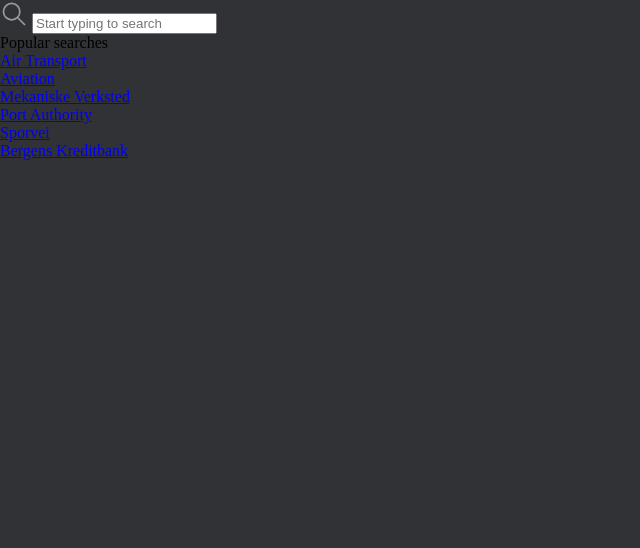
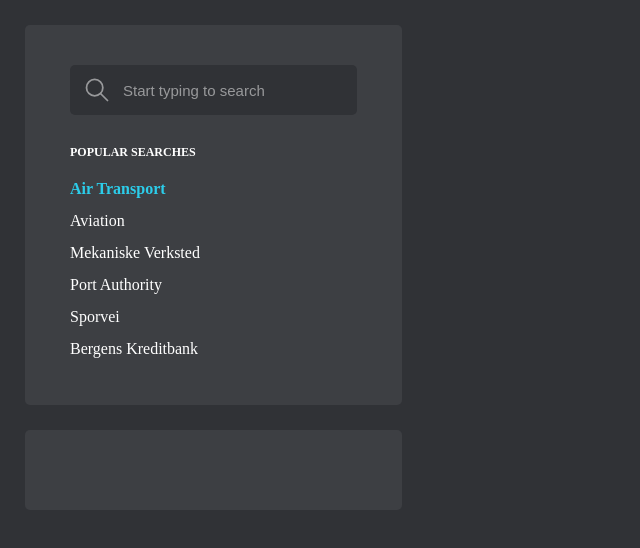
Before and after one commit to bahadirsofuoglu/design-to-code, a website: page src/index.html in a window 1280 px wide. Shown: the whole page, without its empty margins (0-640 px from the left). Drawn offline with nearby package versions, Linux system fonts and the light colour scheme; files that its build step writes are made by us from their sources; a web font is replaced by a local one.

Commit message:
-search-container component completed

```diff
--- a/src/index.html
+++ b/src/index.html
@@ -8,33 +8,45 @@
 </head>
 
 <body>
-  <div class="component--search">
+  <div style="width:377px; margin:25px">
+    <div class="component--search component--container">
       <form action="">
+        <div class="search-icon">
           <img src="img/Group.svg" alt="">
-      <input type="text" placeholder="Start typing to search" </form>
         </div>
+
+        <input type="text" placeholder="Start typing to search">
+      </form>
       <h6>Popular searches</h6>
       <ul>
-    <li>
+        <li class="active">
           <a href="#">Air Transport </a>
         </li>
         <li>
           <a href="#">Aviation </a>
         </li>
         <li>
-      <a href="#"> Mekaniske Verksted</a>
+          <a href="#">Mekaniske Verksted</a>
         </li>
         <li>
-      <a href="#"> Port Authority</a>
+          <a href="#">Port Authority</a>
         </li>
         <li>
           <a href="#">Sporvei </a>
         </li>
         <li>
-      <a href="#"> Bergens Kreditbank</a>
+          <a href="#">Bergens Kreditbank</a>
         </li>
 
       </ul>
+    </div>
+  </div>
+  <div style="width:377px; margin:25px">
+    <div class="component--search component--container">
+
+
+    </div>
+  </div>
 
   <script src="js/app.min.js"></script>
 
--- a/src/scss/main.scss
+++ b/src/scss/main.scss
@@ -5,3 +5,68 @@
   background: #303236;
   font-family: Muli;
 }
+
+input {
+  height: 50px;
+  width: 100%;
+  background: #303236;
+  border: none;
+  border-radius: 5px;
+  font-size: 15px;
+  color: #fff;
+  &:focus {
+    outline: 0;
+  }
+  &::placeholder {
+    color: rgba(#fff, 0.5);
+  }
+}
+
+.component--container {
+  background: #3d3f43;
+  border-radius: 5px;
+  padding: 40px 45px;
+  form {
+    margin-bottom: 30px;
+    position: relative;
+    .search-icon {
+      position: absolute;
+      top: 0;
+      left: 0;
+      width: 53px;
+      height: 50px;
+      display: flex;
+      align-items: center;
+      justify-content: center;
+    }
+    input {
+      padding-left: 53px;
+    }
+  }
+  h6 {
+    font-size: 12px;
+    font-weight: bold;
+    color: #fff;
+    text-transform: uppercase;
+  }
+  ul {
+    margin-top: 13px;
+    li {
+      a {
+        display: block;
+        text-decoration: none;
+        font-size: 16px;
+        color: #fff;
+        padding: 7px 0;
+        &:hover {
+          color: #2ccdea;
+          font-weight: bold;
+        }
+      }
+      &.active a {
+        color: #2ccdea;
+        font-weight: bold;
+      }
+    }
+  }
+}
```
Also changed, not shown: dist/css/app.min.css, dist/index.html. Lines whose indentation alone changed are shown as unchanged.
